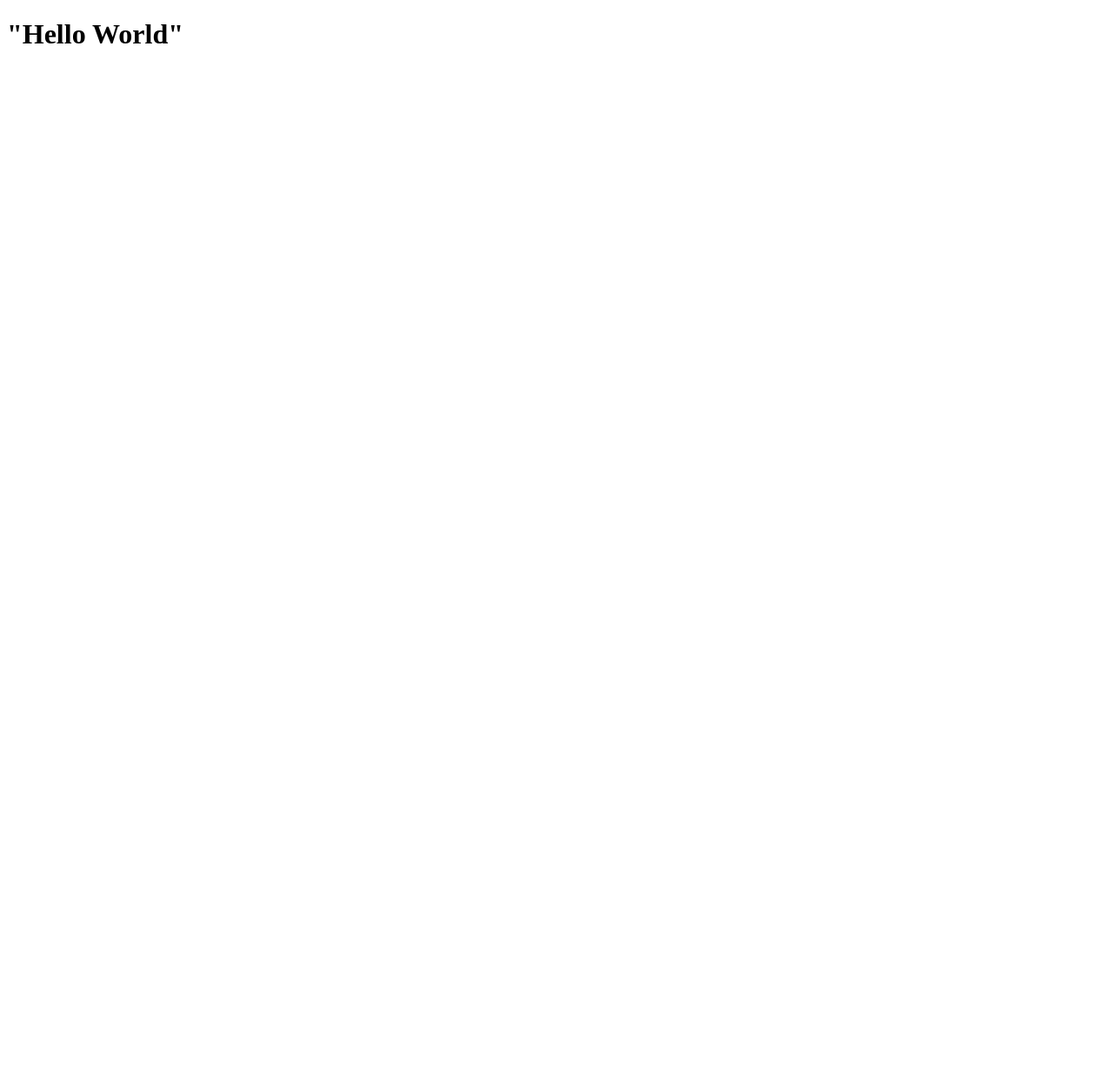
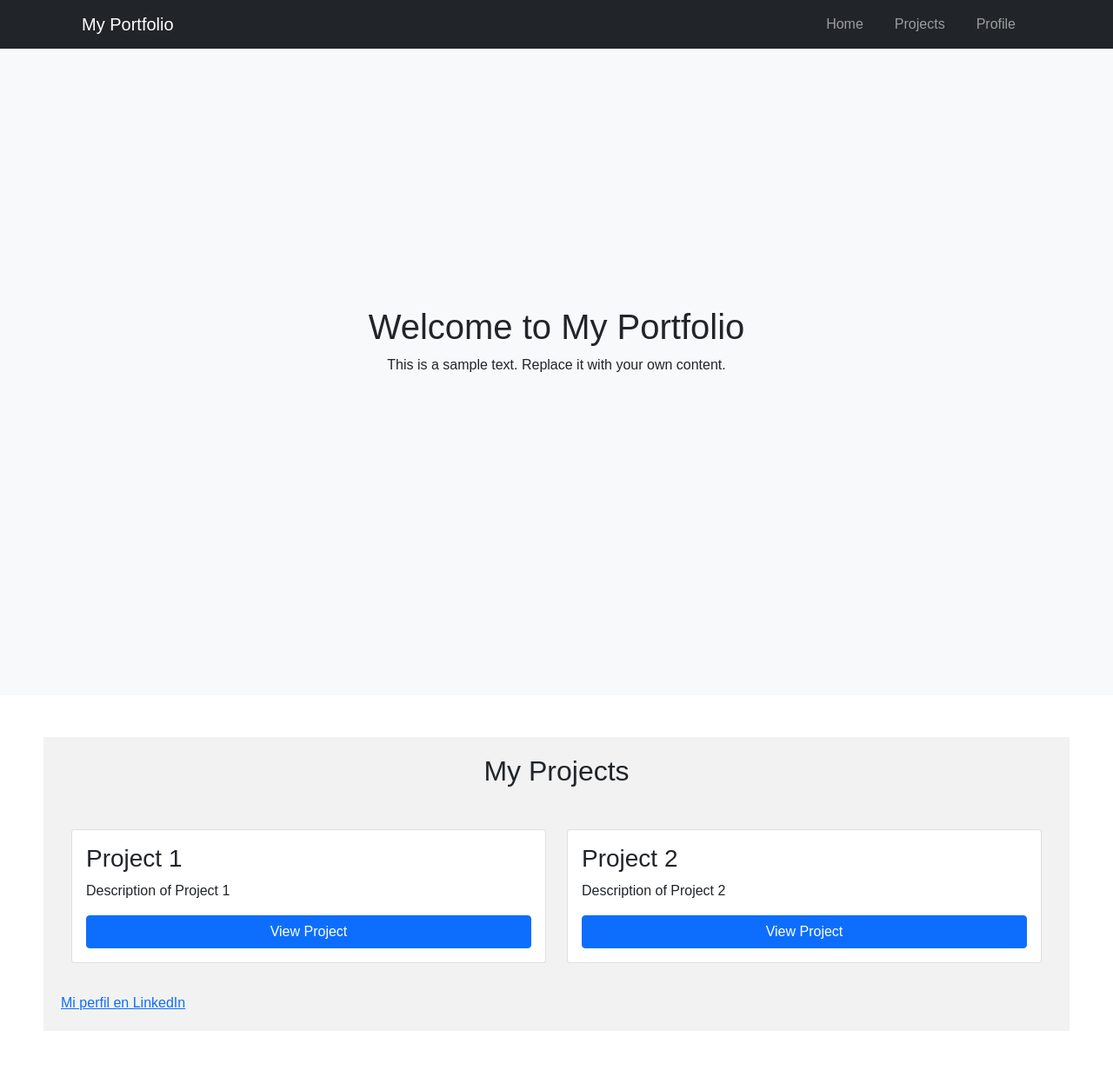
Before and after one commit to bytonycruz/microverse, a plain HTML site: page index.html in a window 1280 px wide. Shown: the whole page at 87% size. Before the commit the page ends 800 px from the top, so only its background shows below. Drawn offline with nearby package versions, Linux system fonts and the light colour scheme; a small style sheet from the web is missing.

Commit message:
add page

```diff
--- a/css/style.css
+++ b/css/style.css
@@ -0,0 +1,74 @@
+body {
+	margin: 0;
+	padding: 0;
+	font-family: Arial, sans-serif;
+}
+
+header {
+	position: fixed;
+	top: 0;
+	left: 0;
+	width: 100%;
+	background-color: #333;
+	color: #fff;
+}
+
+nav ul {
+	list-style: none;
+	margin: 0;
+	padding: 0;
+	display: flex;
+	justify-content: space-between;
+}
+
+nav li {
+	margin: 0 10px;
+}
+
+nav a {
+	color: #fff;
+	text-decoration: none;
+}
+
+#welcome-section {
+	height: 100vh;
+	background-color: #f2f2f2;
+	display: flex;
+	align-items: center;
+	justify-content: center;
+}
+
+.welcome-container {
+	text-align: center;
+}
+
+#projects {
+	padding: 50px;
+	background-color: #fff;
+}
+
+.project-tile {
+	background-color: #f2f2f2;
+	padding: 20px;
+	margin-bottom: 20px;
+}
+
+.project-tile a {
+	display: block;
+	margin-top: 10px;
+}
+
+@media only screen and (max-width: 768px) {
+	nav {
+		flex-direction: column;
+	}
+	nav li {
+		margin: 10px 0;
+	}
+	.welcome-container {
+		padding: 0 20px;
+	}
+	#projects {
+		padding: 20px;
+	}
+}
--- a/index.html
+++ b/index.html
@@ -1,16 +1,70 @@
 <!DOCTYPE html>
-<html lang="en">
-  <head>
-    <meta charset="UTF-8">
-    <title>Fork Me! FCC: Test Suite Template</title>
-    <link rel="stylesheet" href="css/style.css">
-  </head>
+<html>
+<head>
+	<title>My Portfolio</title>
+	<meta name="viewport" content="width=device-width, initial-scale=1">
+	<link rel="stylesheet" href="https://cdnjs.cloudflare.com/ajax/libs/bootstrap/5.0.2/css/bootstrap.min.css" integrity="sha512-BDwsm0jKZG8+PjDBJXwh2Q1b+IZRHxKQ1obhklc0JchNNV5M04+nrvt7V5r3qOe7JCHBxv2K1ckH5i87hRirGg==" crossorigin="anonymous" referrerpolicy="no-referrer" />
+	<link rel="stylesheet" href="css/style.css">
+</head>
+<body>
+	<header class="bg-dark fixed-top">
+		<nav class="container navbar navbar-expand-lg navbar-dark" id="navbar">
+			<div class="container-fluid">
+				<a class="navbar-brand" href="#">My Portfolio</a>
+				<button class="navbar-toggler" type="button" data-bs-toggle="collapse" data-bs-target="#navbarNav" aria-controls="navbarNav" aria-expanded="false" aria-label="Toggle navigation">
+					<span class="navbar-toggler-icon"></span>
+				</button>
+				<div class="collapse navbar-collapse" id="navbarNav">
+					<ul class="navbar-nav ms-auto">
+						<li class="nav-item">
+							<a class="nav-link" href="#welcome-section">Home</a>
+						</li>
+						<li class="nav-item">
+							<a class="nav-link" href="#projects">Projects</a>
+						</li>
+						<li class="nav-item">
+							<a class="nav-link" href="https://github.com/bytonycruz" target="_blank">Profile</a>
+						</li>
+					</ul>
+				</div>
+			</div>
+		</nav>
+	</header>
+	<section id="welcome-section" class="bg-light d-flex align-items-center justify-content-center">
+		<div class="container text-center">
+			<h1>Welcome to My Portfolio</h1>
+			<p>This is a sample text. Replace it with your own content.</p>
+		</div>
+	</section>
+	<section id="projects" class="py-5">
+		<div class="project-tile">
+		<div class="container">
+			<h2 class="text-center mb-5">My Projects</h2>
+			<div class="row">
+				<div class="col-lg-6 mb-4">
+					<div class="card h-100">
+						<div class="card-body">
+							<h3 class="card-title">Project 1</h3>
+							<p class="card-text">Description of Project 1</p>
+							<a href="#" class="btn btn-primary">View Project</a>
+						</div>
+					</div>
+				</div>
+				<div class="col-lg-6 mb-4">
+					<div class="card h-100">
+						<div class="card-body">
+							<h3 class="card-title">Project 2</h3>
+							<p class="card-text">Description of Project 2</p>
+							<a href="#" class="btn btn-primary">View Project</a>
+						</div>
+					</div>
+				</div>
+			</div>
+		</div>
+		<footer>
 
-  <body>
-    <script src="https://cdn.freecodecamp.org/testable-projects-fcc/v1/bundle.js"></script>
-    <h1>"Hello World"</h1>
+      <a href="#" id="profile-link" target="_blank">Mi perfil en LinkedIn</a>
+    </footer>
+	</section>
 
-
-    <script  src="js/index.js"></script>
-  </body>
-</html>
+	<script src="https://cdnjs.cloudflare.com/ajax/libs/bootstrap/5.0.2/js/bootstrap
```
